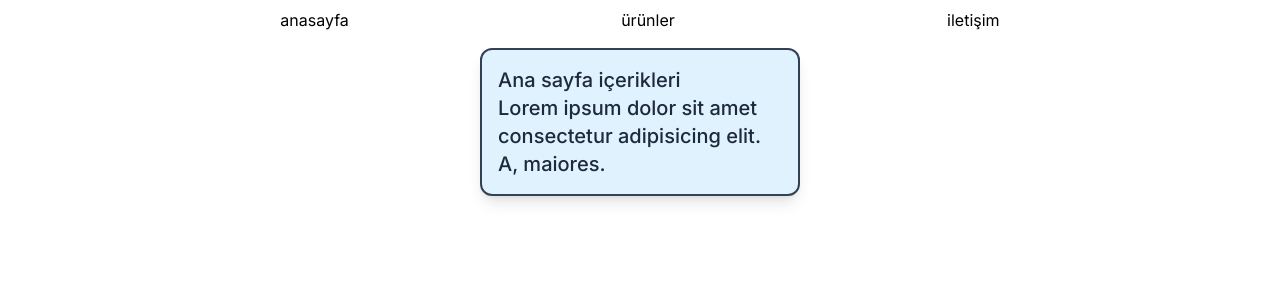
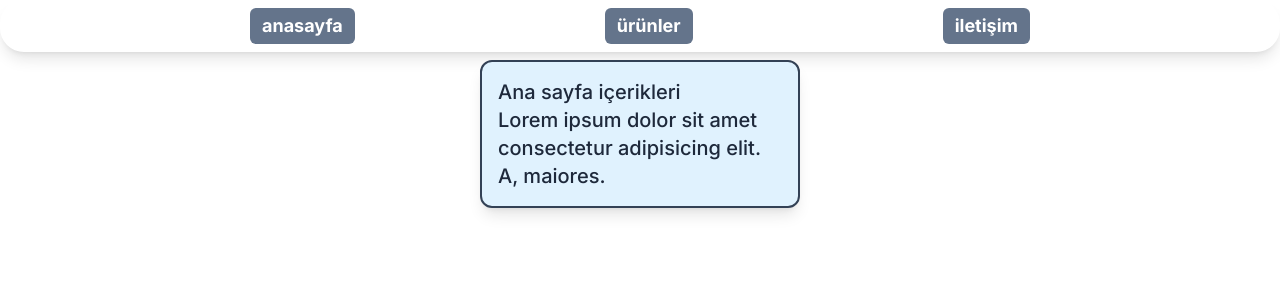
Before and after one commit to yzkn07/productlist0308, a Next.js app: page / in a window 1280 px wide. Shown: the top 300 px of the page. Built offline with nearby package versions, Linux system fonts and the light colour scheme; a web font is replaced by a local one.

Commit message:
header tasarımı düzenlendi

```diff
--- a/app/(user)/urunler/page.jsx
+++ b/app/(user)/urunler/page.jsx
@@ -3,12 +3,13 @@ import ProductCard from "@/components/partials/user/ProductCard";
 
 export default async  function ProductsPage({ searchParams }) {
     let { products: Products } = await fetch("https://dummyjson.com/products").then(r => r.json())
+
     if( searchParams.productName){
         Products = Products.filter(p =>
             p.title.toLocaleLowerCase().includes(searchParams.productName.toLocaleLowerCase()))
     }
     if( searchParams.minPrice){
-        Products = Products.filter(p => p.price >= searchParams.minPrice)
+        Products = Products.filter(p => p.price >= parseFloat(searchParams.minPrice))
     }
 
 
--- a/components/partials/user/Header.jsx
+++ b/components/partials/user/Header.jsx
@@ -1,11 +1,11 @@
 import Link from "next/link"
 export default function UserHeader() {
     return (
-        <header className="p-2">
-                <ul className="flex justify-evenly items-center">
-                    <li><Link href={"/"}>anasayfa</Link></li>
-                    <li><Link href={"/urunler"}>ürünler</Link></li>
-                    <li>iletişim</li>
+        <header className="py-2 mb-2 shadow-lg rounded-3xl">
+                <ul className="flex justify-evenly items-center text-white text-lg font-bold">
+                    <li className="bg-slate-500 px-3 py-1 rounded-md"><Link href={"/"}>anasayfa</Link></li>
+                    <li className="bg-slate-500 px-3 py-1 rounded-md"><Link href={"/urunler"}>ürünler</Link></li>
+                    <li className="bg-slate-500 px-3 py-1 rounded-md">iletişim</li>
                 </ul>
             </header>
     )
```
Also changed, not shown: app/globals.css (line endings or trailing spaces).
